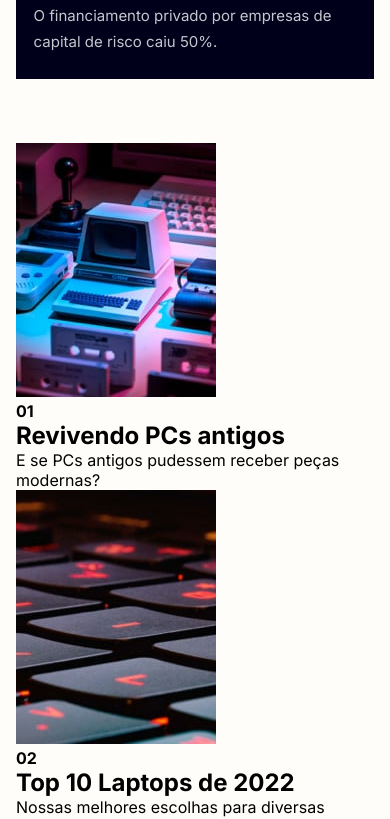
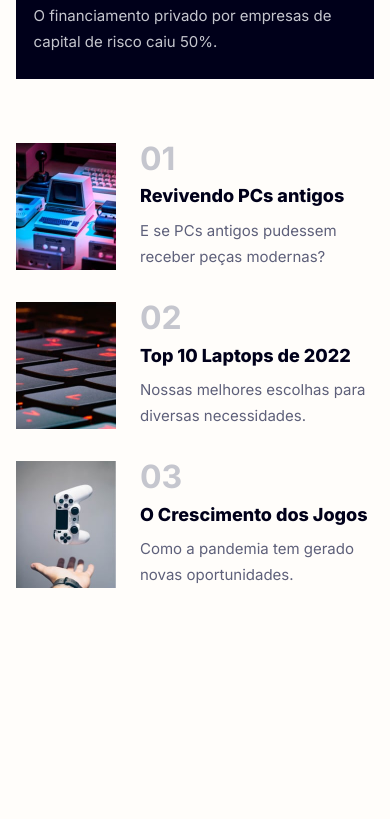
Before and after one commit to Ayumidev/Projeto-Not-cias, a plain HTML site: page noticias-main/index.html in a window 390 px wide. Shown: the part 1199-2018 px from the top of the page. After the commit the page ends 1849 px from the top, so only its background shows below. Drawn offline with Linux system fonts and the light colour scheme.

Commit message:
css mobile pronto (organizei a ordem das cores)

```diff
--- a/noticias-main/style.css
+++ b/noticias-main/style.css
@@ -15,8 +15,8 @@
 }
 
 body{
+    background-color: var(--almost-white);
     padding: 1.85rem 1rem;
-    background-color: var(--almost-white);
 }
 
 .header-mobile{
@@ -41,25 +41,25 @@ body{
 }
 
 .primeira-secao h1{
+    color: var(--dark-blue);
     font-size: 2.5rem;
     list-style: 100%;
-    color: var(--dark-blue);
     margin-bottom: 1rem;
 }
 
 .primeira-secao p {
+    color: var(--gunmetal);
     font-size: 0.9375rem;
     line-height: 1.625rem;
-    color: var(--gunmetal);
     margin-bottom: 1.5rem;
 }
 
 .primeira-secao button{
+    background-color: var(--vermillion);
+    color: var(--almost-white);
     padding: 0.75rem 2rem;
-    background-color: var(--vermillion);
     border: none;
     text-transform: uppercase;
-    color: var(--almost-white);
     font-weight: 700;
     font-size: 0.875rem;
     letter-spacing: 0.275rem;
@@ -79,26 +79,53 @@ body{
 }
 
 .segunda-secao h2{
+    color: var(--yellow);
     font-size: 2rem;
     line-height: 100%;
-    color: var(--yellow);
     margin-bottom: 2.2rem;
 }
 
 .segunda-secao h3{
+    color: var(--almost-white);
     font-size: 1.25rem;
     line-height: 1.5rem;
     font-weight: 800;
-    color: var(--almost-white);
     margin-bottom: 0.5rem;
 }
 
 .segunda-secao p{
+    color: var(--silver);
     font-size: 0.9375rem;
     line-height: 1.625rem;
-    color: var(--silver);
 }
 
-.terceira-secao{
+.terceira-secao > div{
+    display: flex;
+    align-items: center;
+    gap: 1.5rem;
+    margin-bottom: 2rem;
+}
 
+.terceira-secao img{
+    max-width: 6.25rem;
 }
+
+.terceira-secao strong{
+    color: var(--silver);
+    font-size: 2rem;
+    line-height: 100%;
+}
+
+.terceira-secao h2{
+    color: var(--dark-blue);
+    font-size: 1.125rem;
+    font-weight: 800;
+    line-height: 1.5rem;
+    margin-block: 0.6rem;
+}
+
+.terceira-secao p{
+    color: var(--gunmetal);
+    font-size: 0.9375rem;
+    line-height: 1.625rem;
+}
```
